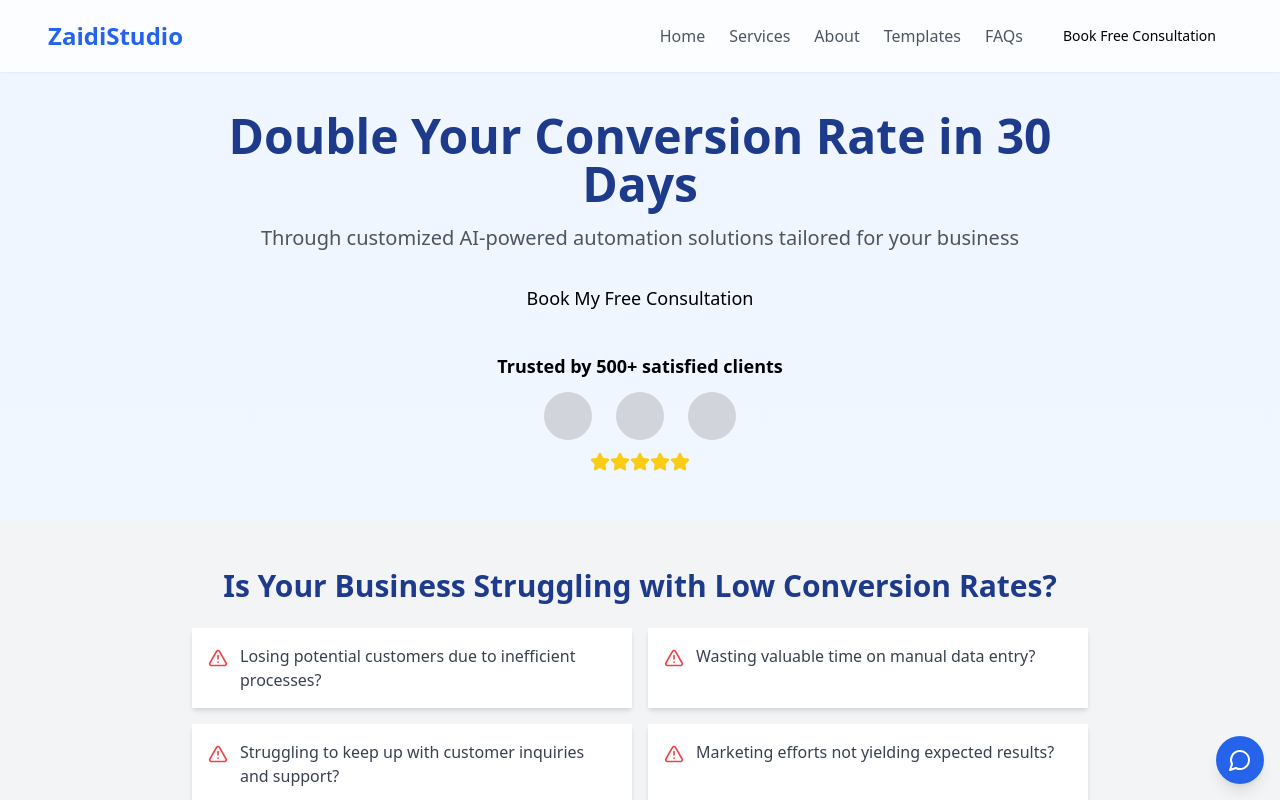
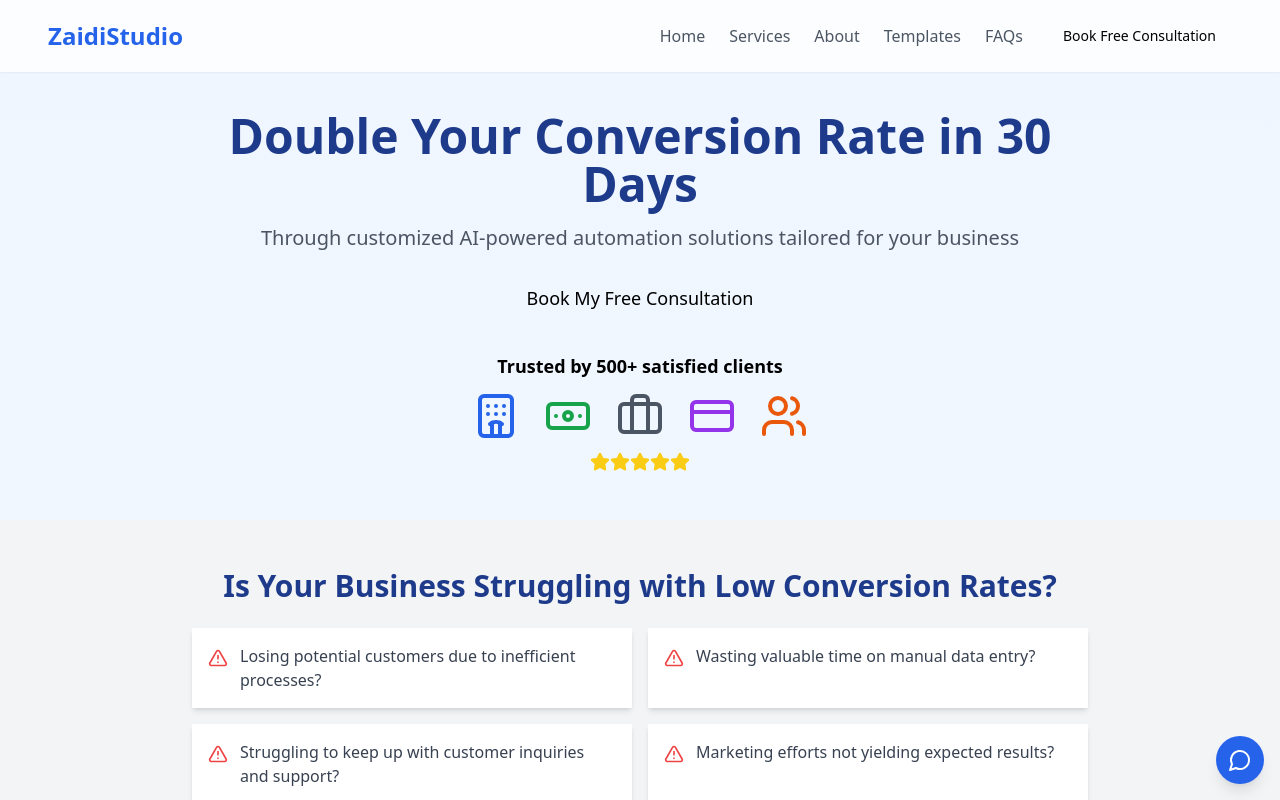
Before and after one commit to kwarula/ZaidiStudio, a React (Vite) app: page / in a window 1280 px wide. Shown: the top 800 px of the page. Built offline with nearby package versions, Linux system fonts and the light colour scheme; no server answers.

Commit message:
Update client logos in Hero
Replace existing client logos in the Hero component with icons representing the hospitality industry, banking, and other relevant sectors.
[skip gpt_engineer]

```diff
--- a/src/components/Hero.jsx
+++ b/src/components/Hero.jsx
@@ -1,7 +1,7 @@
 import React, { useState, useEffect } from 'react';
 import { Button } from './ui/button';
 import WaitlistForm from './WaitlistForm';
-import { Star } from 'lucide-react';
+import { Star, Hotel, Banknote, Briefcase, CreditCard, Users } from 'lucide-react';
 
 const Hero = () => {
   const [isFormOpen, setIsFormOpen] = useState(false);
@@ -42,10 +42,11 @@ const Hero = () => {
         <div className="mt-8">
           <p className="text-lg font-semibold mb-3">Trusted by 500+ satisfied clients</p>
           <div className="flex justify-center space-x-6 mb-3">
-            {/* Replace with actual client logos */}
-            <div className="w-12 h-12 bg-gray-300 rounded-full" aria-label="Client logo"></div>
-            <div className="w-12 h-12 bg-gray-300 rounded-full" aria-label="Client logo"></div>
-            <div className="w-12 h-12 bg-gray-300 rounded-full" aria-label="Client logo"></div>
+            <Hotel className="w-12 h-12 text-blue-600" aria-label="Hospitality industry" />
+            <Banknote className="w-12 h-12 text-green-600" aria-label="Banking industry" />
+            <Briefcase className="w-12 h-12 text-gray-600" aria-label="Business services" />
+            <CreditCard className="w-12 h-12 text-purple-600" aria-label="Financial services" />
+            <Users className="w-12 h-12 text-orange-600" aria-label="Client representation" />
           </div>
           <div className="flex justify-center" aria-label="5 star rating">
             {[...Array(5)].map((_, index) => (
```
